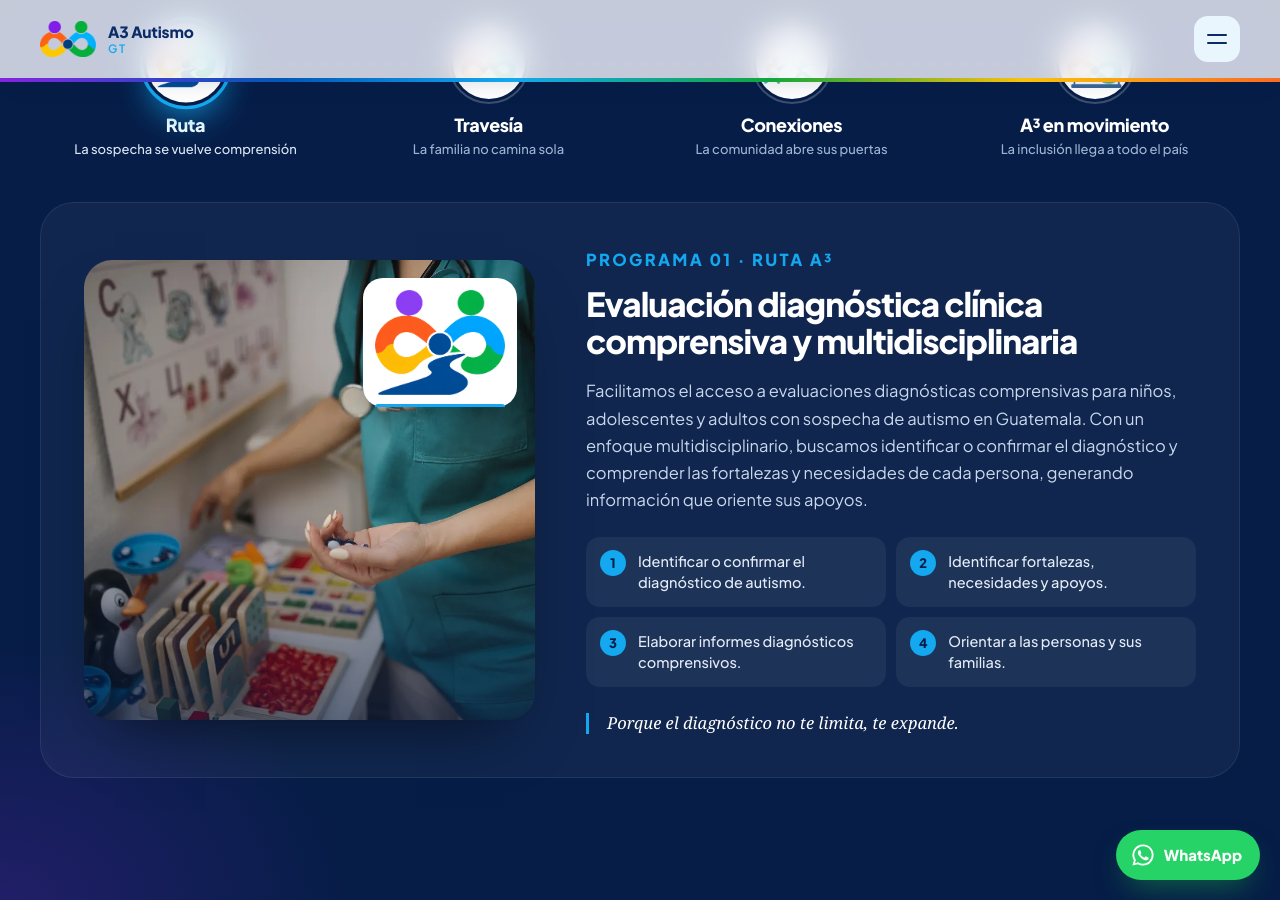
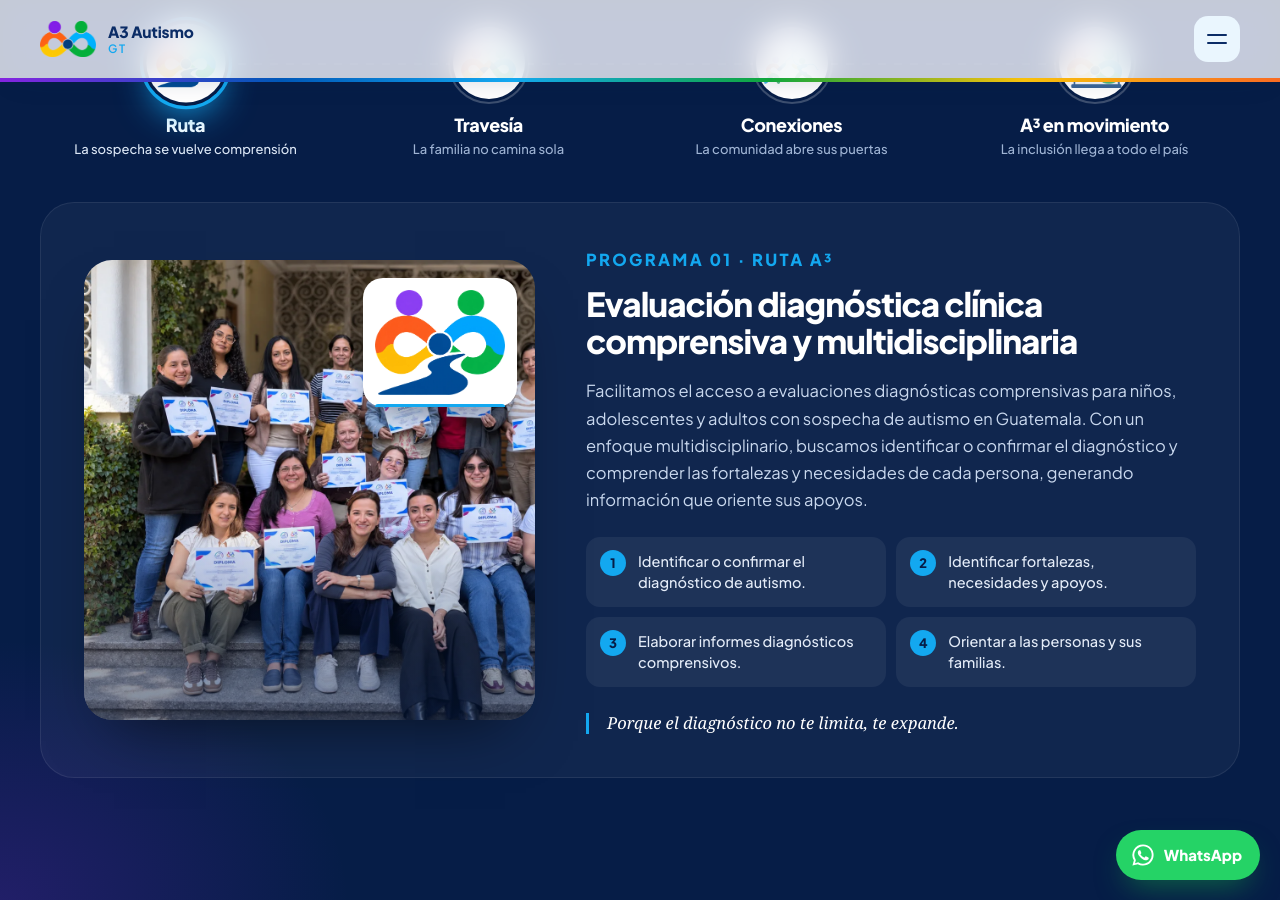
Before and after one commit to JoseMan200124/a3-autismo-gt, a Jekyll site: the page built from index.html, in a window 1280 px wide and 900 px high, scrolled down 4621 px. Built offline with Jekyll 4.4.1, drawn with Linux system fonts in a browser that asks for light colours; some web fonts are replaced.

Commit message:
Panel (José Man): actualiza programas

```diff
--- a/_data/programas.yml
+++ b/_data/programas.yml
@@ -1,68 +1,68 @@
-antetitulo: "Nuestros programas"
-titulo: "Del primer diagnóstico a *cada rincón* de Guatemala."
-texto: "Un recorrido completo: desde la primera sospecha hasta una vida plena en comunidad. Toca cada etapa para conocerla."
+antetitulo: Nuestros programas
+titulo: Del primer diagnóstico a *cada rincón* de Guatemala.
+texto: 'Un recorrido completo: desde la primera sospecha hasta una vida plena en comunidad. Toca cada etapa para conocerla.'
 lista:
-  - clave: "ruta"
-    nombre: "Ruta"
-    paso: "La sospecha se vuelve comprensión"
-    color: "sky"
-    icono: "/assets/img/ruta.webp"
-    foto: "/assets/img/fotos/ruta-evaluacion.webp"
-    foto_alt: "Profesional de la salud prepara materiales didácticos de evaluación del desarrollo en un consultorio"
-    antetitulo: "Programa 01 · Ruta A³"
-    titulo: "Evaluación diagnóstica clínica comprensiva y multidisciplinaria"
-    texto: "Facilitamos el acceso a evaluaciones diagnósticas comprensivas para niños, adolescentes y adultos con sospecha de autismo en Guatemala. Con un enfoque multidisciplinario, buscamos identificar o confirmar el diagnóstico y comprender las fortalezas y necesidades de cada persona, generando información que oriente sus apoyos."
+  - clave: ruta
+    nombre: Ruta
+    paso: La sospecha se vuelve comprensión
+    color: sky
+    icono: /assets/img/ruta.webp
+    foto: /assets/img/fotos/5C893CE8-FD41-436B-8A3B-FDC3C10A8E1A.webp
+    foto_alt: Profesional de la salud prepara materiales didácticos de evaluación del desarrollo en un consultorio
+    antetitulo: Programa 01 · Ruta A³
+    titulo: Evaluación diagnóstica clínica comprensiva y multidisciplinaria
+    texto: Facilitamos el acceso a evaluaciones diagnósticas comprensivas para niños, adolescentes y adultos con sospecha de autismo en Guatemala. Con un enfoque multidisciplinario, buscamos identificar o confirmar el diagnóstico y comprender las fortalezas y necesidades de cada persona, generando información que oriente sus apoyos.
     objetivos:
-      - texto: "Identificar o confirmar el diagnóstico de autismo."
-      - texto: "Identificar fortalezas, necesidades y apoyos."
-      - texto: "Elaborar informes diagnósticos comprensivos."
-      - texto: "Orientar a las personas y sus familias."
-    frase: "Porque el diagnóstico no te limita, te expande."
-  - clave: "travesia"
-    nombre: "Travesía"
-    paso: "La familia no camina sola"
-    color: "purple-lt"
-    icono: "/assets/img/travesia.webp"
-    foto: "/assets/img/fotos/travesia-generaciones.webp"
-    foto_alt: "Abuela, madre y bebé, tres generaciones de una familia en Chichicastenango"
-    antetitulo: "Programa 02 · Travesía A³"
-    titulo: "Orientación y acompañamiento para familias"
-    texto: "Acompañamos a familias guatemaltecas que han recibido recientemente un diagnóstico de autismo o están comenzando a comprenderlo. Orientamos sobre el proceso diagnóstico, las rutas de atención y los apoyos disponibles en Guatemala, fortaleciendo a la familia como principal red de apoyo."
+      - texto: Identificar o confirmar el diagnóstico de autismo.
+      - texto: Identificar fortalezas, necesidades y apoyos.
+      - texto: Elaborar informes diagnósticos comprensivos.
+      - texto: Orientar a las personas y sus familias.
+    frase: Porque el diagnóstico no te limita, te expande.
+  - clave: travesia
+    nombre: Travesía
+    paso: La familia no camina sola
+    color: purple-lt
+    icono: /assets/img/travesia.webp
+    foto: /assets/img/fotos/travesia-generaciones.webp
+    foto_alt: Abuela, madre y bebé, tres generaciones de una familia en Chichicastenango
+    antetitulo: Programa 02 · Travesía A³
+    titulo: Orientación y acompañamiento para familias
+    texto: Acompañamos a familias guatemaltecas que han recibido recientemente un diagnóstico de autismo o están comenzando a comprenderlo. Orientamos sobre el proceso diagnóstico, las rutas de atención y los apoyos disponibles en Guatemala, fortaleciendo a la familia como principal red de apoyo.
     objetivos:
-      - texto: "Fortalecer la comprensión del autismo y del diagnóstico."
-      - texto: "Orientar a las familias en la construcción de una ruta de apoyos."
-      - texto: "Brindar estrategias prácticas para el acompañamiento familiar."
-      - texto: "Ofrecer escucha y orientación, promoviendo la participación en la comunidad A³."
-    frase: "Toda travesía comienza con un paso, pero cobra sentido cuando se recorre en compañía."
-  - clave: "conexiones"
-    nombre: "Conexiones"
-    paso: "La comunidad abre sus puertas"
-    color: "green-lt"
-    icono: "/assets/img/conexiones.webp"
-    foto: "/assets/img/fotos/conexiones-barriletes.webp"
-    foto_alt: "Barriletes gigantes y familias reunidas en el Festival de Sumpango"
-    antetitulo: "Programa 03 · Conexiones A³"
-    titulo: "Inclusión, participación y encuentro comunitario"
-    texto: "Creamos espacios de encuentro, juego y participación para personas autistas, sus familias y jóvenes comprometidos con la inclusión. A través de una red de **Agentes de Cambio A³**, promovemos espacios seguros, respetuosos y relaciones significativas."
+      - texto: Fortalecer la comprensión del autismo y del diagnóstico.
+      - texto: Orientar a las familias en la construcción de una ruta de apoyos.
+      - texto: Brindar estrategias prácticas para el acompañamiento familiar.
+      - texto: Ofrecer escucha y orientación, promoviendo la participación en la comunidad A³.
+    frase: Toda travesía comienza con un paso, pero cobra sentido cuando se recorre en compañía.
+  - clave: conexiones
+    nombre: Conexiones
+    paso: La comunidad abre sus puertas
+    color: green-lt
+    icono: /assets/img/conexiones.webp
+    foto: /assets/img/fotos/conexiones-barriletes.webp
+    foto_alt: Barriletes gigantes y familias reunidas en el Festival de Sumpango
+    antetitulo: Programa 03 · Conexiones A³
+    titulo: Inclusión, participación y encuentro comunitario
+    texto: Creamos espacios de encuentro, juego y participación para personas autistas, sus familias y jóvenes comprometidos con la inclusión. A través de una red de **Agentes de Cambio A³**, promovemos espacios seguros, respetuosos y relaciones significativas.
     objetivos:
-      - texto: "Fortalecer la comprensión del autismo, la inclusión y la participación social."
-      - texto: "Promover espacios de convivencia inclusiva y relaciones significativas."
-      - texto: "Formar Agentes de Cambio A³ para el liderazgo y la participación social."
-      - texto: "Impulsar la participación de las familias en actividades comunitarias."
-    frase: "Porque es aquí donde la inclusión se convierte en acción."
-  - clave: "movimiento"
-    nombre: "A³ en movimiento"
-    paso: "La inclusión llega a todo el país"
-    color: "orange"
-    icono: "/assets/img/movimiento.webp"
-    foto: "/assets/img/fotos/movimiento-atitlan.webp"
-    foto_alt: "Vista del Lago de Atitlán y sus volcanes"
-    antetitulo: "Programa 04 · A³ en movimiento"
-    titulo: "Sin fronteras por la inclusión"
-    texto: "Llevamos información, capacitación y oportunidades de detección temprana a comunidades de todo Guatemala, especialmente donde el acceso a servicios especializados es limitado. En jornadas comunitarias acercamos psicoeducación, sensibilización, formación y citas de detección para familias, docentes y profesionales."
+      - texto: Fortalecer la comprensión del autismo, la inclusión y la participación social.
+      - texto: Promover espacios de convivencia inclusiva y relaciones significativas.
+      - texto: Formar Agentes de Cambio A³ para el liderazgo y la participación social.
+      - texto: Impulsar la participación de las familias en actividades comunitarias.
+    frase: Porque es aquí donde la inclusión se convierte en acción.
+  - clave: movimiento
+    nombre: A³ en movimiento
+    paso: La inclusión llega a todo el país
+    color: orange
+    icono: /assets/img/movimiento.webp
+    foto: /assets/img/fotos/movimiento-atitlan.webp
+    foto_alt: Vista del Lago de Atitlán y sus volcanes
+    antetitulo: Programa 04 · A³ en movimiento
+    titulo: Sin fronteras por la inclusión
+    texto: Llevamos información, capacitación y oportunidades de detección temprana a comunidades de todo Guatemala, especialmente donde el acceso a servicios especializados es limitado. En jornadas comunitarias acercamos psicoeducación, sensibilización, formación y citas de detección para familias, docentes y profesionales.
     objetivos:
-      - texto: "Acercar información sobre el autismo a las comunidades."
-      - texto: "Fortalecer conocimientos sobre autismo e inclusión."
-      - texto: "Favorecer la detección temprana y orientar a las familias."
-      - texto: "Reducir barreras de acceso a servicios especializados."
-    frase: "Cuando la inclusión se pone en movimiento, las fronteras se convierten en caminos."
+      - texto: Acercar información sobre el autismo a las comunidades.
+      - texto: Fortalecer conocimientos sobre autismo e inclusión.
+      - texto: Favorecer la detección temprana y orientar a las familias.
+      - texto: Reducir barreras de acceso a servicios especializados.
+    frase: Cuando la inclusión se pone en movimiento, las fronteras se convierten en caminos.
```
